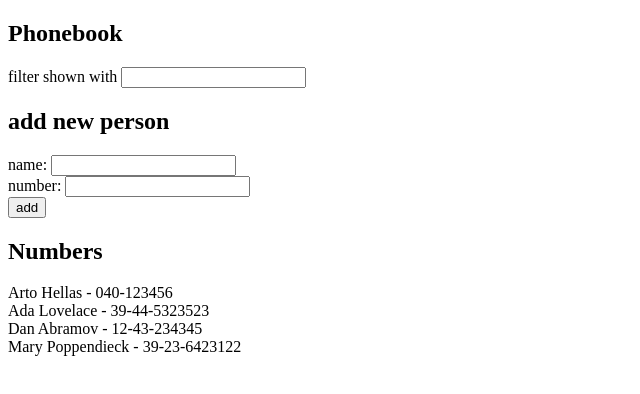
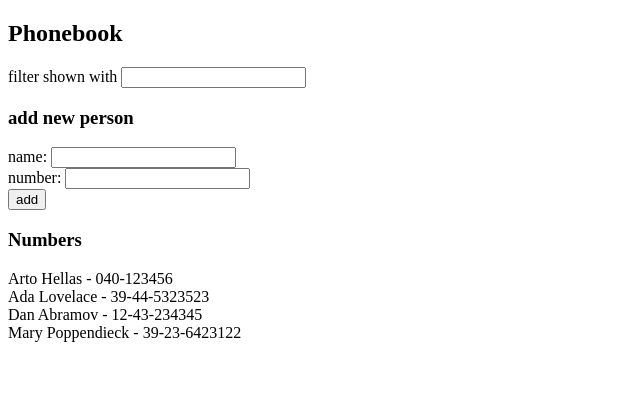
Before and after one commit to Jetman765/FSO2020, a React (Create React App) app in the folder part2/phonebook/: page / in a window 1280 px wide. Shown: the top 394 px of the page, without its empty margins (0-640 px from the left). Built offline with nearby package versions, Linux system fonts and the light colour scheme.

Commit message:
exercise 2.10

```diff
--- a/part2/phonebook/src/App.js
+++ b/part2/phonebook/src/App.js
@@ -1,4 +1,7 @@
 import React, { useState } from 'react'
+import Filter from './components/Filter'
+import Form from './components/Form'
+import Results from './components/Results'
 
 const App = () => {
   const [ persons, setPersons ] = useState([
@@ -34,30 +37,22 @@ const App = () => {
 
   const handleNewNameFilter = (event) => {
     setFilterName(event.target.value);
-    setFilterResults(persons.filter(person => person.name.includes(filterName.toLowerCase())))
+    filterName === ''
+      ? setFilterResults([])
+      : setFilterResults(persons.filter(person => person.name.includes(filterName.toLowerCase())))
   }
 
   return (
     <div>
       <h2>Phonebook</h2>
-      filter shown with {<input value={filterName} onChange={handleNewNameFilter} />}
-      <h2>add new person</h2>
-      <form onSubmit={addPerson}>
-        <div>
-          name: <input onChange={handleNewName} value={newName} />
-        </div>
-        <div>
-          number: <input onChange={handleNewNumber} value={newNumber} />
-        </div>
-        <div>
-          <button type="submit">add</button>
-        </div>
-      </form>
-      <h2>Numbers</h2>
-      {filterResults.length > 0
-        ? filterResults.map(person => <div key={person.name}>{person.name} - {person.number}</div>)
-        : persons.map(person => <div key={person.name}>{person.name} - {person.number}</div>)
-      }
+      <Filter filterName={filterName} handleNewNameFilter={handleNewNameFilter} />
+      <h3>add new person</h3>
+      <Form
+        addPerson={addPerson} newNumber={newNumber} newName={newName}
+        handleNewName={handleNewName} handleNewNumber={handleNewNumber}
+      />
+      <h3>Numbers</h3>
+      <Results persons={persons} filterResults={filterResults} />
     </div>
   )
 }
--- /dev/null
+++ b/part2/phonebook/src/components/Filter.js
@@ -0,0 +1,11 @@
+import React from 'react';
+
+const Filter = ({ filterName, handleNewNameFilter }) => {
+  return (
+    <div>
+      filter shown with {<input value={filterName} onChange={handleNewNameFilter} />}
+    </div>
+  )
+}
+
+export default Filter;
--- /dev/null
+++ b/part2/phonebook/src/components/Form.js
@@ -0,0 +1,21 @@
+import React from 'react';
+
+const Form = ({ addPerson, handleNewName, handleNewNumber, newName, newNumber }) => {
+  return (
+    <div>
+      <form onSubmit={addPerson}>
+        <div>
+          name: <input onChange={handleNewName} value={newName} />
+        </div>
+        <div>
+          number: <input onChange={handleNewNumber} value={newNumber} />
+        </div>
+        <div>
+          <button type="submit">add</button>
+        </div>
+      </form>
+    </div>
+  )
+}
+
+export default Form;
--- /dev/null
+++ b/part2/phonebook/src/components/Results.js
@@ -0,0 +1,14 @@
+import React from 'react';
+
+const Results = ({ persons, filterResults }) => {
+  return (
+    <div>
+      {filterResults.length > 0
+        ? filterResults.map(person => <div key={person.name}>{person.name} - {person.number}</div>)
+        : persons.map(person => <div key={person.name}>{person.name} - {person.number}</div>)
+      }
+    </div>
+  )
+}
+
+export default Results;
```
